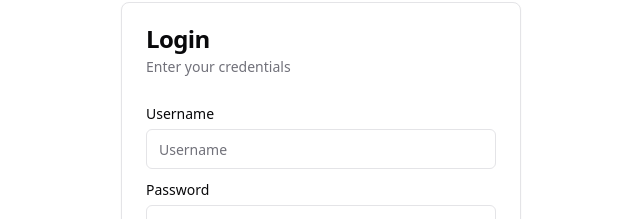
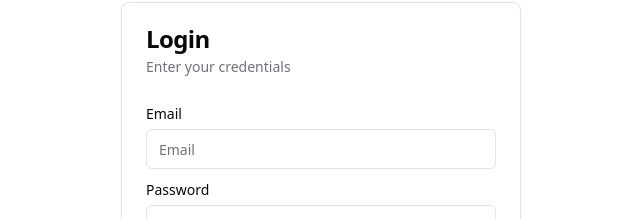
Before and after one commit to norbusonam/taskbrew, a Next.js app: page /auth in a window 1280 px wide. Shown: the part 190-409 px from the top of the page, without its empty margins (319-959 px from the left). Built offline with nearby package versions, Linux system fonts and the light colour scheme.

Commit message:
username -> email

```diff
--- a/app/auth/page.tsx
+++ b/app/auth/page.tsx
@@ -27,8 +27,8 @@
             </CardHeader>
             <CardContent className="space-y-2">
               <div className="space-y-1">
-                <Label htmlFor="username">Username</Label>
-                <Input id="username" placeholder="Username" />
+                <Label htmlFor="email">Email</Label>
+                <Input id="email" placeholder="Email" type="email" />
               </div>
               <div className="space-y-1">
                 <Label htmlFor="password">Password</Label>
@@ -50,8 +50,8 @@
             </CardHeader>
             <CardContent className="space-y-2">
               <div className="space-y-1">
-                <Label htmlFor="username">Username</Label>
-                <Input id="username" placeholder="Username" />
+                <Label htmlFor="email">Email</Label>
+                <Input id="email" placeholder="Email" type="email" />
               </div>
               <div className="space-y-1">
                 <Label htmlFor="password">Password</Label>
```
